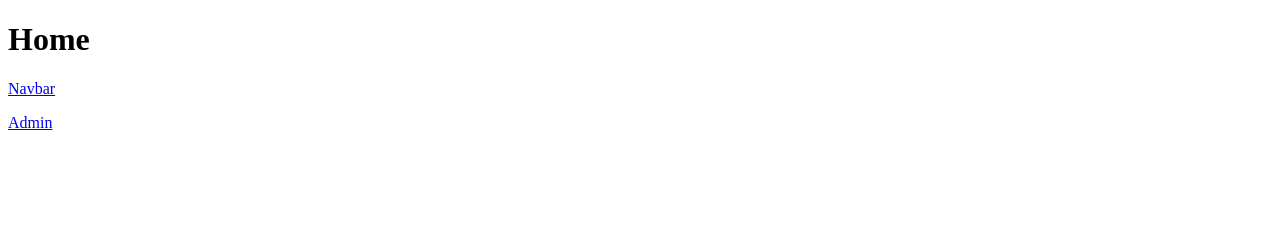
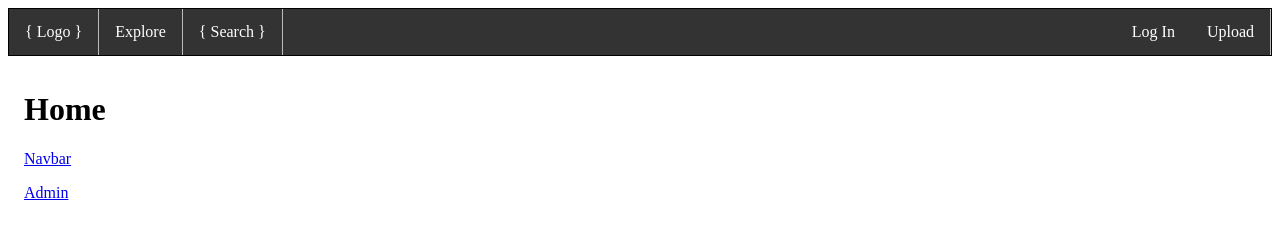
Before and after one commit to James-Wickenden/WebTech, a website: page site/public/index.html in a window 1280 px wide. Drawn offline with Linux system fonts and the light colour scheme.

Commit message:
Navbar prototype

```diff
--- a/site/public/index.html
+++ b/site/public/index.html
@@ -1,13 +1,59 @@
 <!DOCTYPE html>
 <html xmlns="http://www.w3.org/1999/xhtml" lang="en-GB" xml:lang="en-GB">
-<head><title>Home</title></head>
+<head>
+<style>
+ul {
+  list-style-type: none;
+  margin: 0;
+  padding: 0;
+  overflow: hidden;
+  background-color: #333;
+  border: 1px solid #000;
+}
+
+li {
+  float: left;
+  border-right:1px solid #bbb;
+}
+
+li:last-child {
+  border-right: none;
+}
+
+li a {
+  display: block;
+  color: white;
+  text-align: center;
+  padding: 14px 16px;
+  text-decoration: none;
+}
+
+li a:hover {
+  background-color: #111;
+}
+</style>
+<title>Home</title>
+</head>
+
 <body>
 
+<div name="navbar">
+<ul>
+  <li><a href="#home">{ Logo }</a></li>
+  <li><a href="#news">Explore</a></li>
+  <li><a href="#contact">{ Search }</a></li>
+  <li style="float:right"><a href="#about">Upload</a></li>
+  <li style="float:right"><a href="#about">Log In</a></li>
+</ul>
+</div>
+
+<div name="content" style="padding:14px 16px">
+
 <h1>Home</h1>
+<p><a href="https://www.w3schools.com/css/css_navbar.asp">Navbar</a></p>
+<p><a href="admin.html">Admin</a></p>
 
-<p><a href="https://www.w3schools.com/css/css_navbar.asp">Navbar</a></p>
-
-<p><a href="admin.html">Admin</a></p>
+</div>
 
 </body>
 </html>
```
